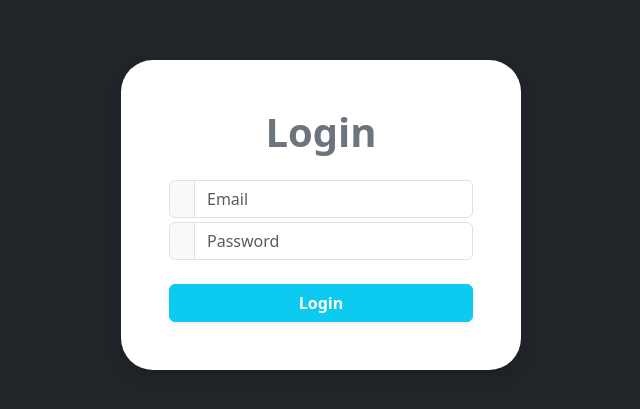
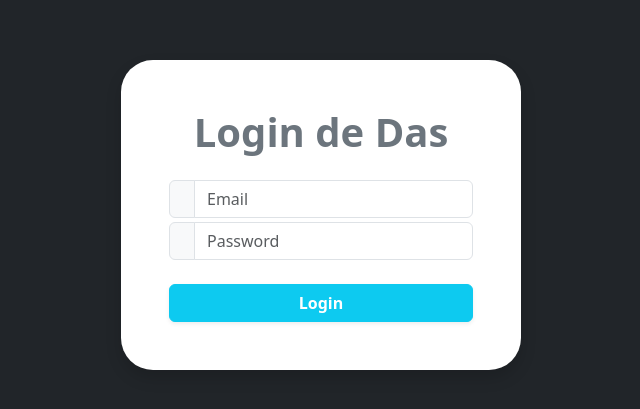
Before and after one commit to DanielXIzurietaXFreire/das-vercel, a React (Vite) app: page / in a window 1280 px wide. Shown: the part 185-594 px from the top of the page, without its empty margins (319-959 px from the left). Built offline with nearby package versions, Linux system fonts and the light colour scheme.

Commit message:
Actualizacion de login

```diff
--- a/src/components/Login.jsx
+++ b/src/components/Login.jsx
@@ -41,7 +41,7 @@ const Login = ({ onLogin }) => {
   return (
     <div className="bg-dark d-flex justify-content-center align-items-center vh-100">
       <div className="bg-white p-5 rounded-5 text-secondary shadow" style={{ width: "25rem" }}>
-        <h2 className="text-center fs-1 fw-bold">Login</h2>
+        <h2 className="text-center fs-1 fw-bold">Login de Das</h2>
         {error && <p className="text-danger text-center">{error}</p>}
         <form onSubmit={handleSubmit}>
           <InputGroup className="mt-4">
```
